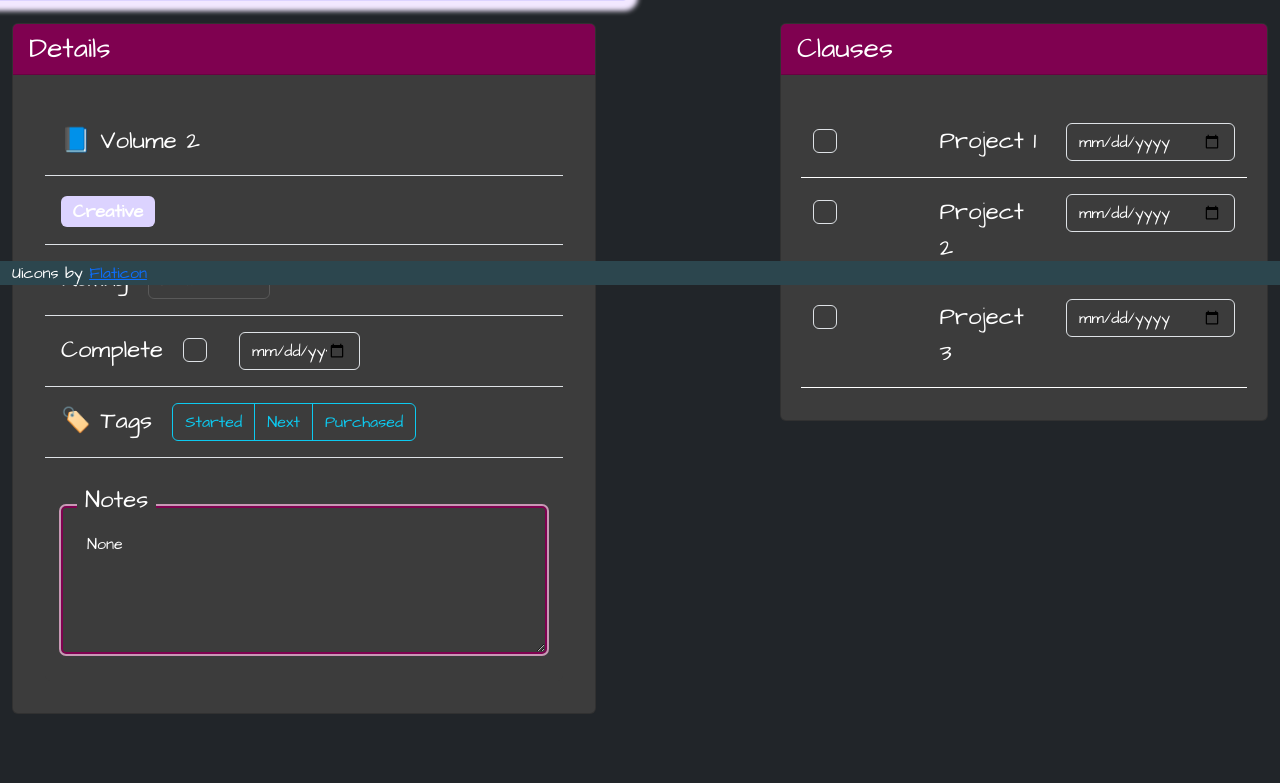
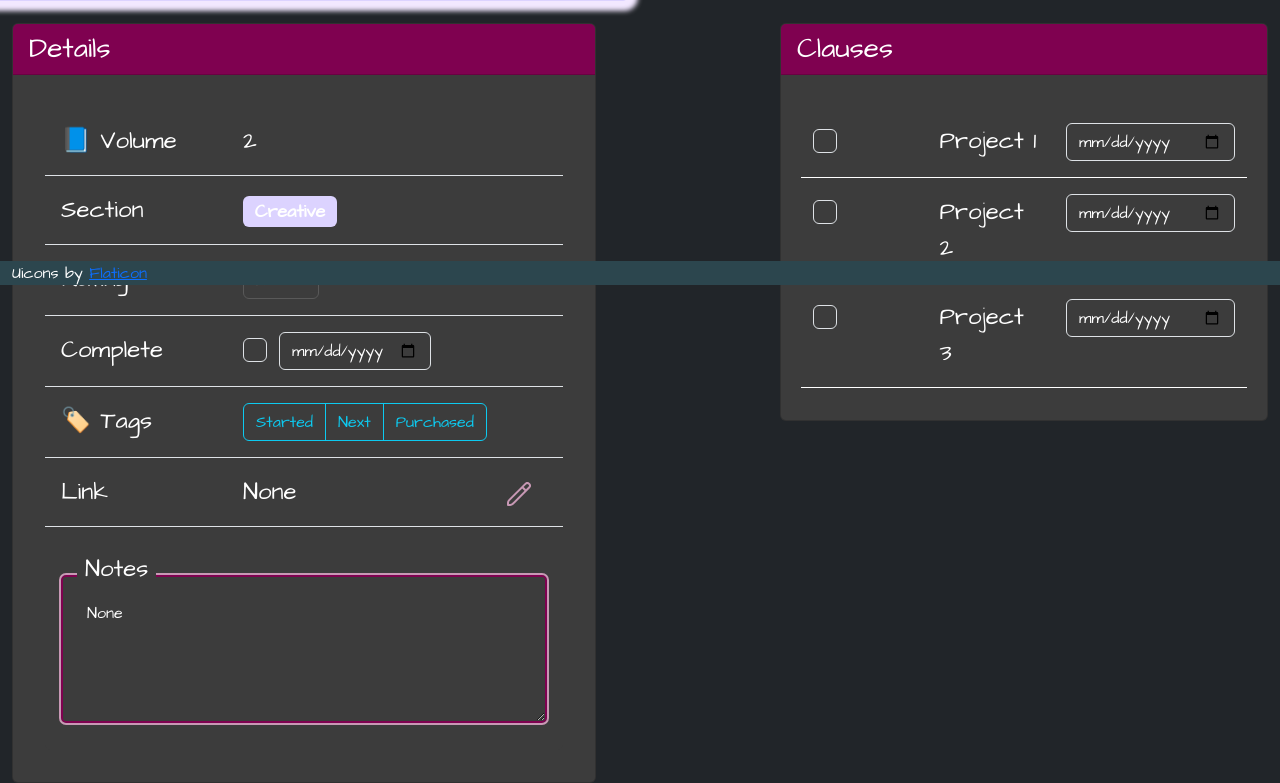
Before and after one commit to LisaS7/RebelBadgeTracker, a Flask app: page /badge/1 in a window 1280 px wide. Shown: the part 515-1298 px from the top of the page. Before the commit the page ends 1229 px from the top, so only its background shows below. Run offline with Flask 3, Linux system fonts and the light colour scheme; data comes from the database, SQL or seed files in the repository.

Commit message:
Adding display and edit link functionality

```diff
--- a/flask_app/models/badge.py
+++ b/flask_app/models/badge.py
@@ -1,7 +1,7 @@
 from datetime import datetime as dt
 from sqlalchemy.ext.hybrid import hybrid_property
 from flask_app import db
-from flask_app.config import SECTION_COLOURS
+from flask_app.config import SECTION_COLOURS, EDITABLE_FIELDS
 
 
 class Badge(db.Model):
@@ -12,6 +12,7 @@ class Badge(db.Model):
     book = db.Column(db.Integer)
     rating = db.Column(db.String(20))
     notes = db.Column(db.String(500))
+    link = db.Column(db.String(200))
     clauses_required = db.Column(db.Integer)
     complete = db.Column(db.Boolean)
     date = db.Column(db.DateTime)
@@ -26,15 +27,7 @@ class Badge(db.Model):
         if date_str:
             data["date"] = dt.strptime(date_str, "%Y-%m-%d")
 
-        for field in [
-            "rating",
-            "notes",
-            "complete",
-            "date",
-            "is_started",
-            "is_next",
-            "is_purchased",
-        ]:
+        for field in EDITABLE_FIELDS:
             if field in data:
                 setattr(self, field, data[field])
         db.session.commit()
--- a/flask_app/static/js/badge.js
+++ b/flask_app/static/js/badge.js
@@ -53,6 +53,43 @@ Array.from(tagButtons).forEach((element) =>
   })
 );
 
+// Edit link display input field
+const editBtn = document.getElementById("edit-link-btn");
+const saveBtn = document.getElementById("save-link-btn");
+const inputField = document.getElementById("input-link");
+const displayLink = document.getElementById("link-text");
+
+inputField.style.display = "none";
+saveBtn.style.display = "none";
+
+editBtn.addEventListener("click", function (ev) {
+  if (inputField.style.display === "none") {
+    inputField.style.display = "block";
+    saveBtn.style.display = "block";
+    displayLink.style.display = "none";
+  } else {
+    inputField.style.display = "none";
+    saveBtn.style.display = "none";
+    displayLink.style.display = "block";
+  }
+});
+
+saveBtn.addEventListener("click", function (ev) {
+  const badgeId = saveBtn.dataset.badgeId;
+  fetch(`http://127.0.0.1:5000/badge/${badgeId}`, {
+    method: "POST",
+    headers: { "Content-Type": "application/json" },
+    body: JSON.stringify({
+      id: badgeId,
+      ["link"]: inputField.value,
+    }),
+  });
+  displayLink.textContent = inputField.value;
+  inputField.style.display = "none";
+  saveBtn.style.display = "none";
+  displayLink.style.display = "block";
+});
+
 // Clause checkboxes POST
 // (note that they use target.checked instead of target.value)
 const checkboxes = document.getElementsByClassName("clause-checkbox");
--- a/flask_app/templates/pages/badge.html
+++ b/flask_app/templates/pages/badge.html
@@ -34,14 +34,21 @@
     <div id="badge-details" class="card" data-badge-id="{{badge.id}}">
       <h3 class="card-header">Details</h3>
       <ul class="list-group list-group-flush">
-        <li class="list-group-item">📘 Volume {{ badge.book }}</li>
-        <li class="list-group-item">
+        <li class="list-group-item d-flex flex-row">
+          <div class="col-4">📘 Volume</div>
+          <div class="col">{{ badge.book }}</div>
+        </li>
+        <li class="list-group-item d-flex flex-row">
+          <div class="col-4">Section</div>
+          <div class="col">
             <span class="badge" style="background: {{ badge.colour}}"
               >{{ badge.section }}</span
             >
+          </div>
         </li>
         <li class="list-group-item d-flex flex-row">
-          <span>Rating</span>
+          <div class="col-4"><span>Rating</span></div>
+          <div class="col">
             <select
               id="rating-select"
               class="form-select w-25"
@@ -56,25 +63,33 @@
               <option value="🟠">🟠</option>
               <option value="🔴">🔴</option>
             </select>
+          </div>
         </li>
         <li class="list-group-item d-flex flex-row">
+          <div class="col-4">
             <span>Complete</span>
+          </div>
+          <div class="col d-flex flex-row">
             <div class="form-check">
-            <input class="form-check-input" type="checkbox" id="badge-checkbox"
-            data-badge-id="{{badge.id}}" {{ 'checked="checked"' if
-            badge.complete }} />
+              <input class="form-check-input" type="checkbox"
+              id="badge-checkbox" data-badge-id="{{badge.id}}" {{
+              'checked="checked"' if badge.complete }} />
             </div>
             <input
               id="badge-date"
-            class="form-control w-25"
+              class="form-control w-50"
               type="date"
               value="{{badge.date|date_format}}"
               data-badge-id="{{badge.id}}"
               data-column-id="date"
             />
+          </div>
         </li>
         <li class="list-group-item d-flex flex-row">
+          <div class="col-4">
             <span>🏷️ Tags</span>
+          </div>
+          <div class="col">
             <div
               id="badge-tag-group"
               class="btn-group"
@@ -139,6 +154,29 @@
                 >Purchased</label
               >
             </div>
+          </div>
+        </li>
+        <li class="list-group-item d-flex flex-row">
+          <div class="col-4">
+            <span>Link</span>
+          </div>
+          <div class="col d-flex flex-row">
+            <input id="input-link" type="text" />
+            <span id="link-text">{{badge.link}}</span>
+            <img
+              id="save-link-btn"
+              src="{{ url_for('static', filename='/icons/check.svg') }}"
+              title="Save"
+              data-badge-id="{{badge.id}}"
+            />
+          </div>
+          <div class="col-1">
+            <img
+              id="edit-link-btn"
+              src="{{ url_for('static', filename='/icons/edit.svg') }}"
+              title="Edit"
+            />
+          </div>
         </li>
         <li class="list-group-item notes">
           <label>Notes</label>
```
Also changed, not shown: flask_app/config.py (+11 -0 lines), flask_app/static/icons/check.svg (added), flask_app/static/icons/edit.svg (added). Lines whose indentation alone changed are shown as unchanged.
